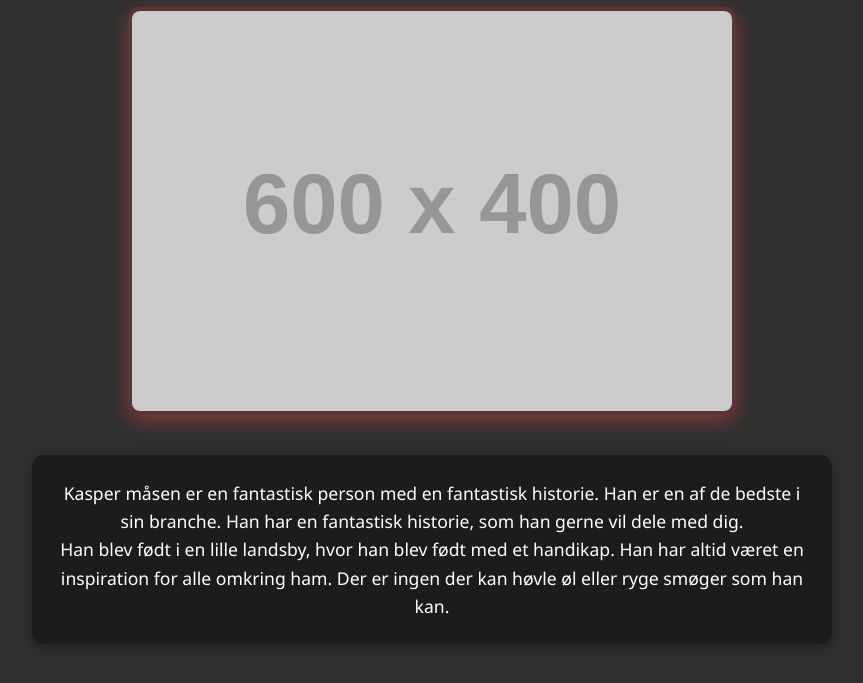
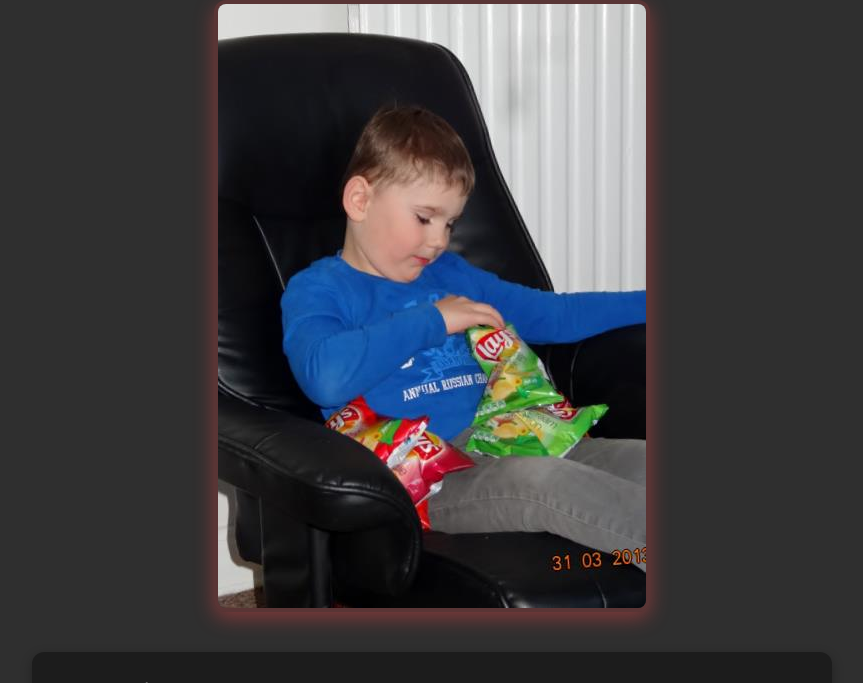
Before and after one commit to smqckd/smqckd.github.io, a plain HTML site: page index.html in a window 1280 px wide. Shown: the part 117-800 px from the top of the page, without its empty margins (208-1071 px from the left). Drawn offline with Linux system fonts and the light colour scheme; placeholder pictures from the web are drawn by us.

Commit message:
Update index.html

```diff
--- a/index.html
+++ b/index.html
@@ -12,7 +12,7 @@
 
   <div class="container">
     <h1>Kapper måsen</h1>
-    <img src="https://via.placeholder.com/600x400" alt="Key Centered Image" />
+    <img src="/img/kap.png" alt="Key Centered Image" />
     <div class="content">
     <p> Kasper måsen er en fantastisk person med en fantastisk historie. Han er en af de bedste i sin branche. Han har en fantastisk historie, som han gerne vil dele med dig. </p>
       <p> Han blev født i en lille landsby, hvor han blev født med et handikap. Han har altid været en inspiration for alle omkring ham. Der er ingen der kan høvle øl eller ryge smøger som han kan.
```
